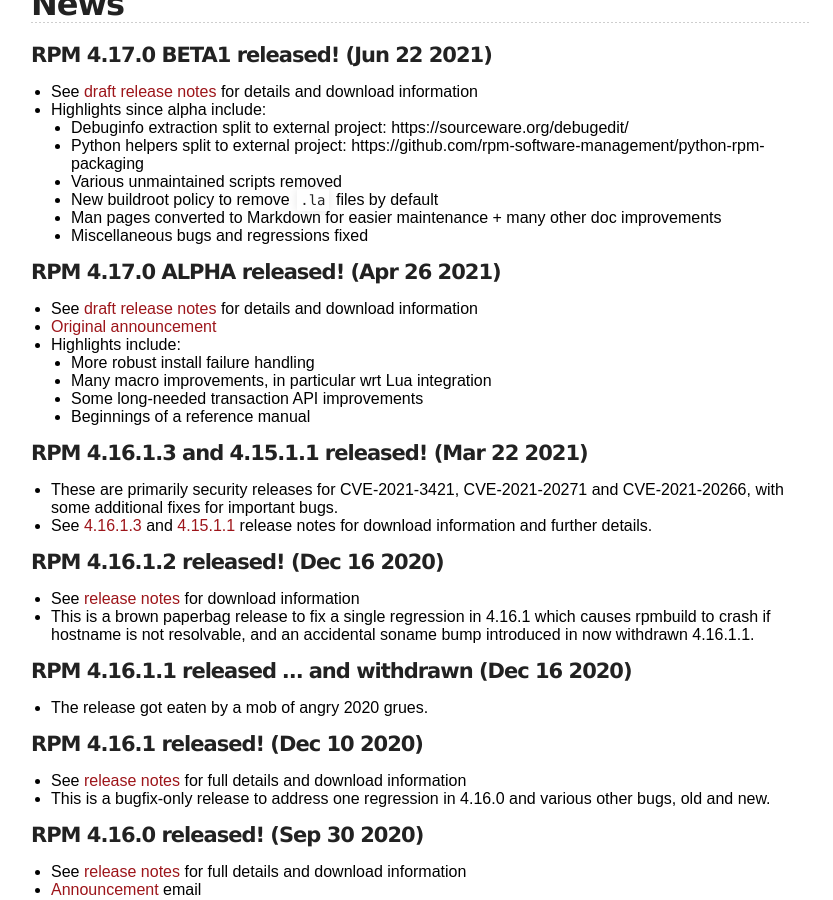
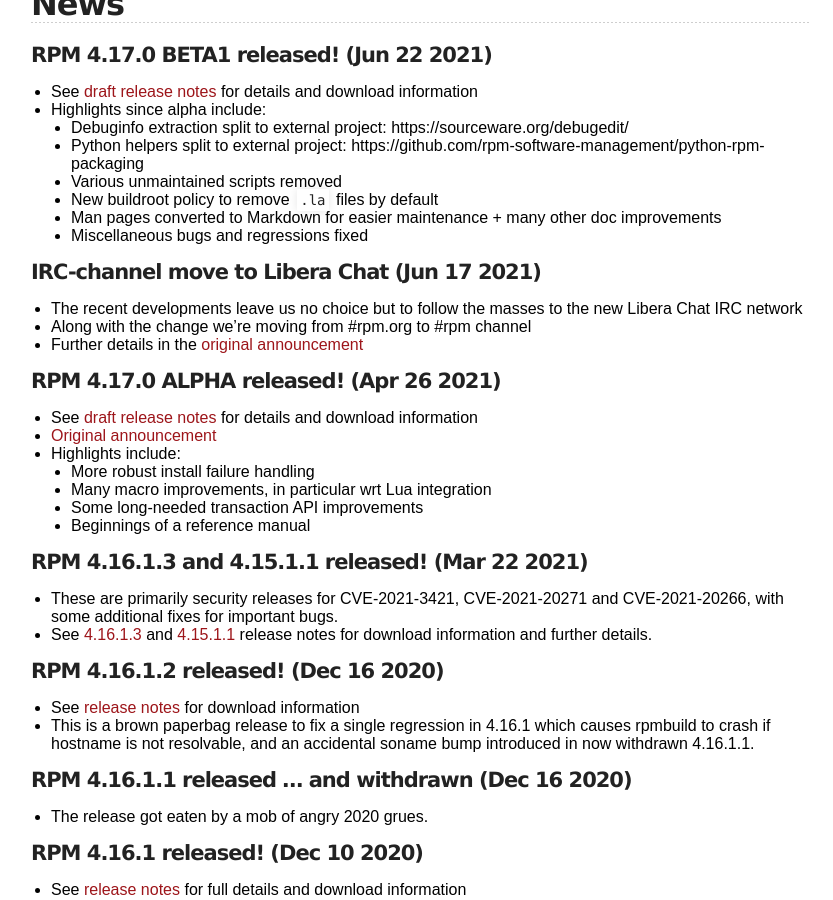
Before and after one commit to rpm-software-management/rpm-web, a Jekyll site: the page built from index.md, in a window 1280 px wide and 900 px high, scrolled down 428 px. Shown: the whole window, without its empty margins (219-1052 px from the left). Built offline with Jekyll 4.4.1, drawn with Linux system fonts in a browser that asks for light colours.

Commit message:
Add IRC network move to news and timeline

```diff
--- a/index.md
+++ b/index.md
@@ -27,6 +27,12 @@ capable of
   * Man pages converted to Markdown for easier maintenance + many other
     doc improvements
   * Miscellaneous bugs and regressions fixed
+
+#### IRC-channel move to Libera Chat (Jun 17 2021)
+* The recent developments leave us no choice but to follow the masses
+  to the new Libera Chat IRC network
+* Along with the change we're moving from #rpm.org to #rpm channel
+* Further details in the [original announcement](https://lists.rpm.org/pipermail/rpm-announce/2021-June/000089.html)
 
 #### RPM 4.17.0 ALPHA released! (Apr 26 2021)
 * See [draft release notes](wiki/Releases/4.17.0) for details and download information
```
Also changed, not shown: timeline.md (+6 -0 lines).
